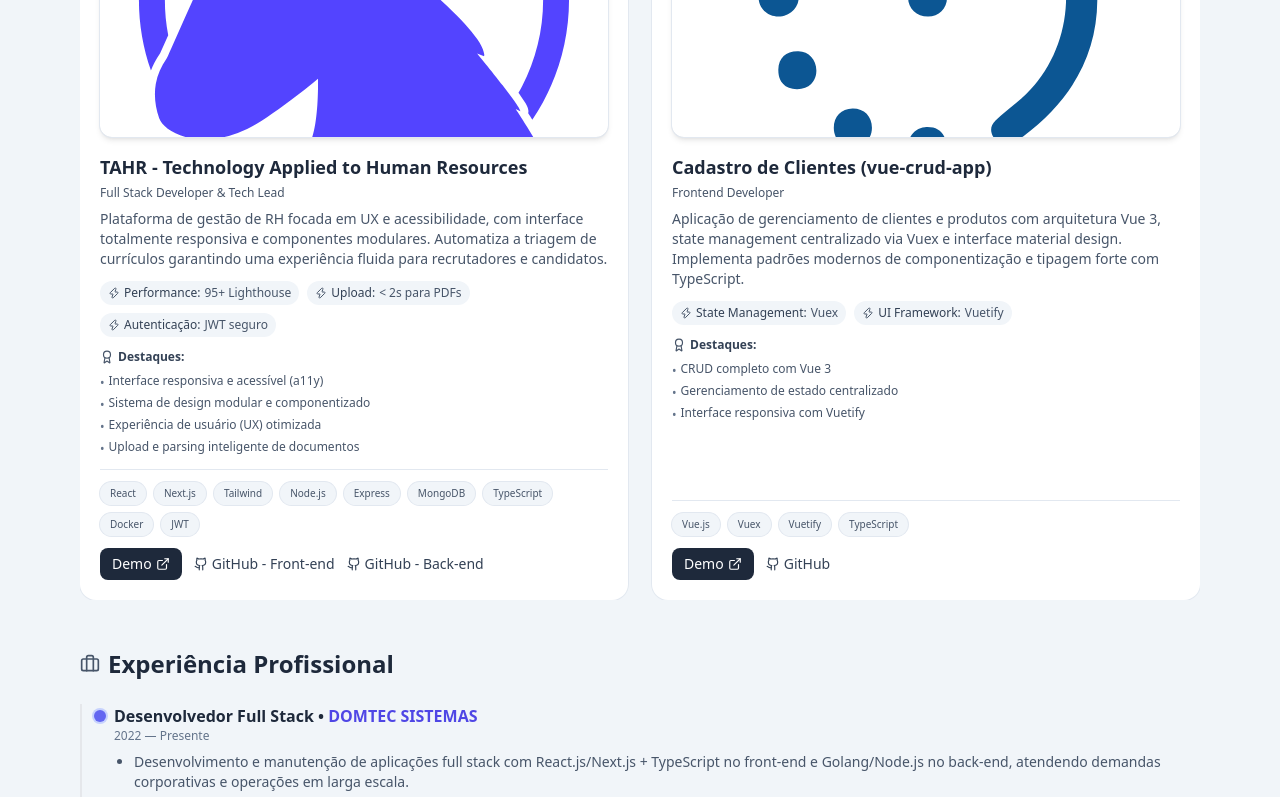
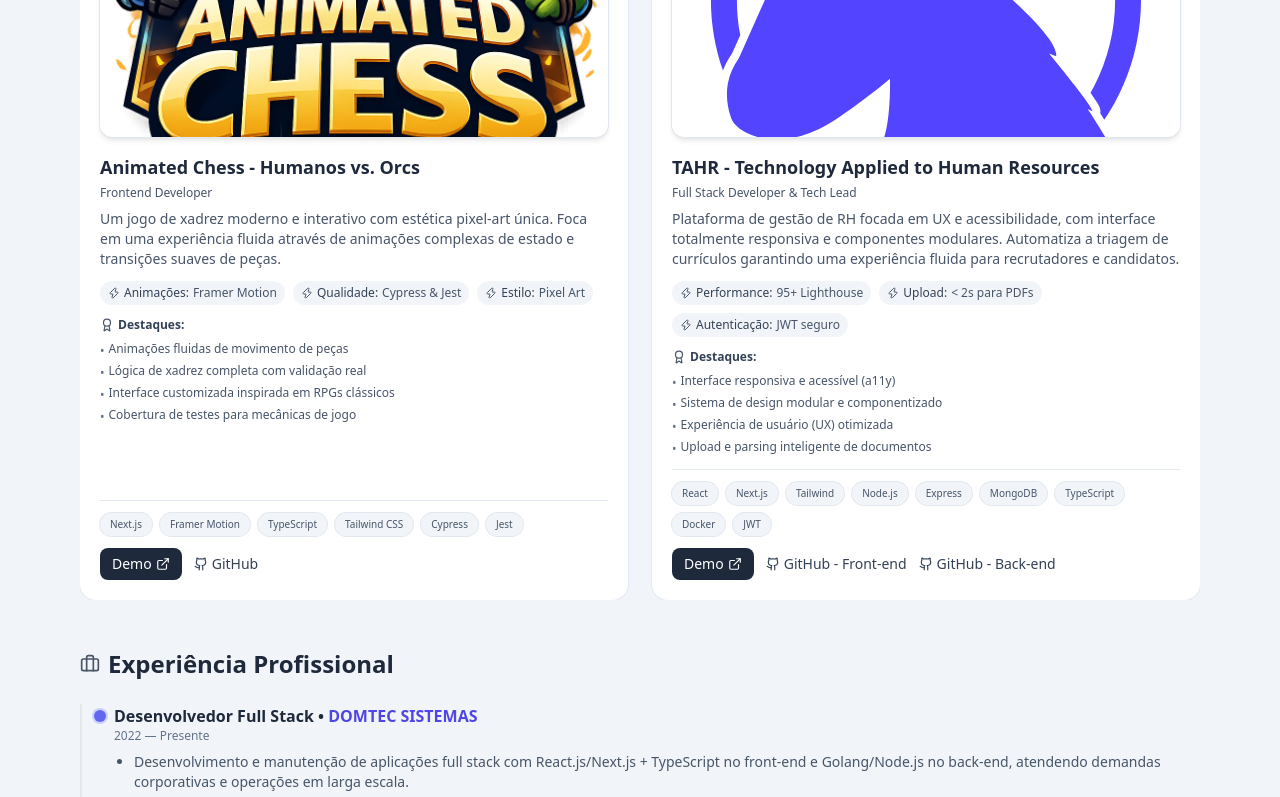
Before and after one commit to Trovarelli/portifolio, a Next.js app: page / in a window 1280 px wide. Shown: the part 1763-2560 px from the top of the page. Built offline with nearby package versions, Linux system fonts and the light colour scheme; no server answers.

Commit message:
chore: remoção do nlw e adição do animated-chess

```diff
--- a/data/projects.ts
+++ b/data/projects.ts
@@ -1,6 +1,7 @@
 import nlw from "@/public/projects/nlw.png";
 import tahr from "@/public/projects/tahr.svg";
 import vueCrud from "@/public/projects/vue-crud.svg";
+import animatedChess from "@/public/projects/animated-chess.png";
 
 import { StaticImageData } from "next/image";
 
@@ -26,6 +27,32 @@ export type Project = {
 };
 
 export const projects: Project[] = [
+  {
+    image: animatedChess,
+    title: "Animated Chess - Humanos vs. Orcs",
+    description:
+      "Um jogo de xadrez moderno e interativo com estética pixel-art única. Foca em uma experiência fluida através de animações complexas de estado e transições suaves de peças.",
+    stack: ["Next.js", "Framer Motion", "TypeScript", "Tailwind CSS", "Cypress", "Jest"],
+    live: "https://animated-chess.vercel.app/",
+    repo: [
+      {
+        label: "GitHub",
+        url: "https://github.com/Trovarelli/animated-chess",
+      },
+    ],
+    role: "Frontend Developer",
+    metrics: [
+      { label: "Animações", value: "Framer Motion" },
+      { label: "Qualidade", value: "Cypress & Jest" },
+      { label: "Estilo", value: "Pixel Art" },
+    ],
+    highlights: [
+      "Animações fluidas de movimento de peças",
+      "Lógica de xadrez completa com validação real",
+      "Interface customizada inspirada em RPGs clássicos",
+      "Cobertura de testes para mecânicas de jogo",
+    ],
+  },
   {
     image: tahr,
     title: "TAHR - Technology Applied to Human Resources",
@@ -80,29 +107,4 @@ export const projects: Project[] = [
       "Interface responsiva com Vuetify",
     ],
   },
-  {
-    image: nlw,
-    title: "NLW - Next Level Week (Rocketseat)",
-    description:
-      "Plataforma de matchmaking com design moderno e interface responsiva de alta performance. Focada em conversão e usabilidade, utiliza Tailwind CSS para um sistema de design consistente e escalável.",
-    stack: ["React", "Next.js", "Tailwind", "Node.js", "Prisma", "PostgreSQL"],
-    live: "https://rocketseat-nlw-project.netlify.app/",
-    repo: [
-      {
-        label: "GitHub",
-        url: "https://github.com/Trovarelli/nlw-web-app-rocketseat-ignite",
-      },
-    ],
-    role: "Full Stack Developer",
-    metrics: [
-      { label: "Database", value: "Prisma ORM" },
-      { label: "Deploy", value: "Netlify" },
-    ],
-    highlights: [
-      "Design system consistente com Tailwind CSS",
-      "Layout responsivo focado em mobile-first",
-      "Navegação fluida e transições suaves",
-      "Integração full-stack com Prisma ORM",
-    ],
-  },
 ];
```
Also changed, not shown: public/projects/animated-chess.png (added), public/projects/nlw.png (deleted).
